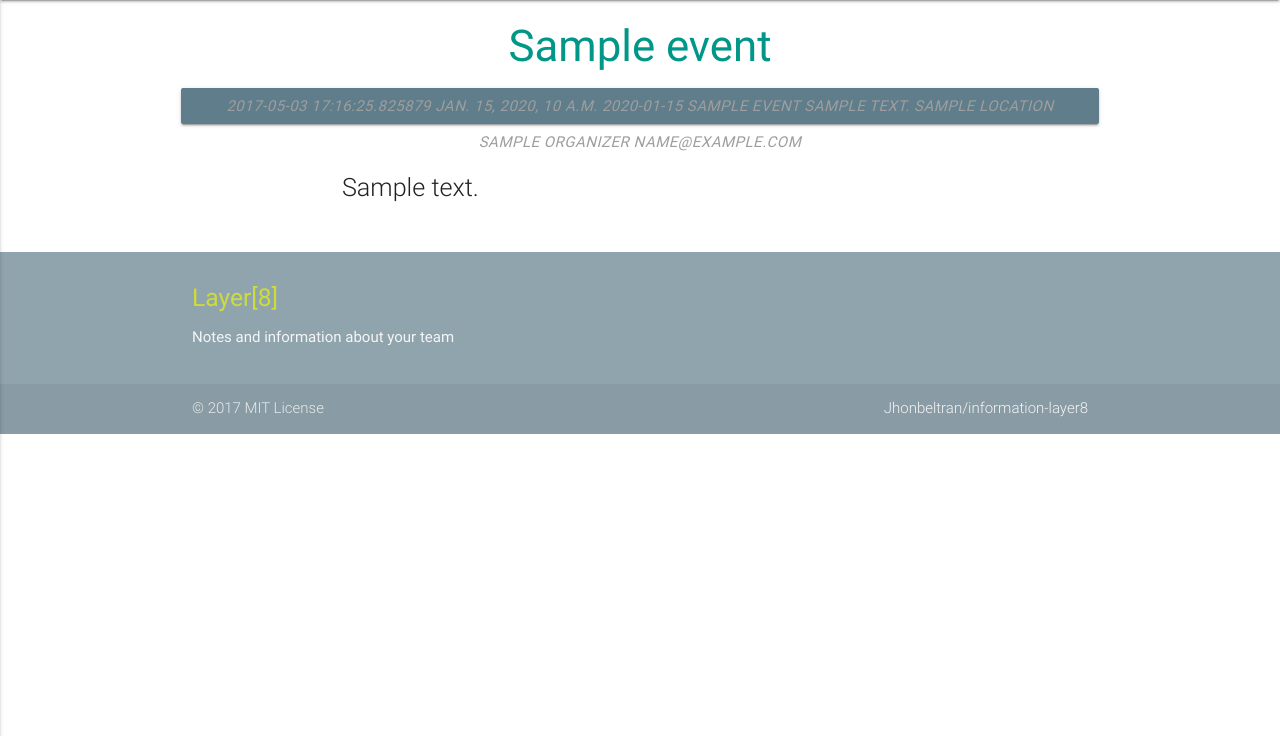
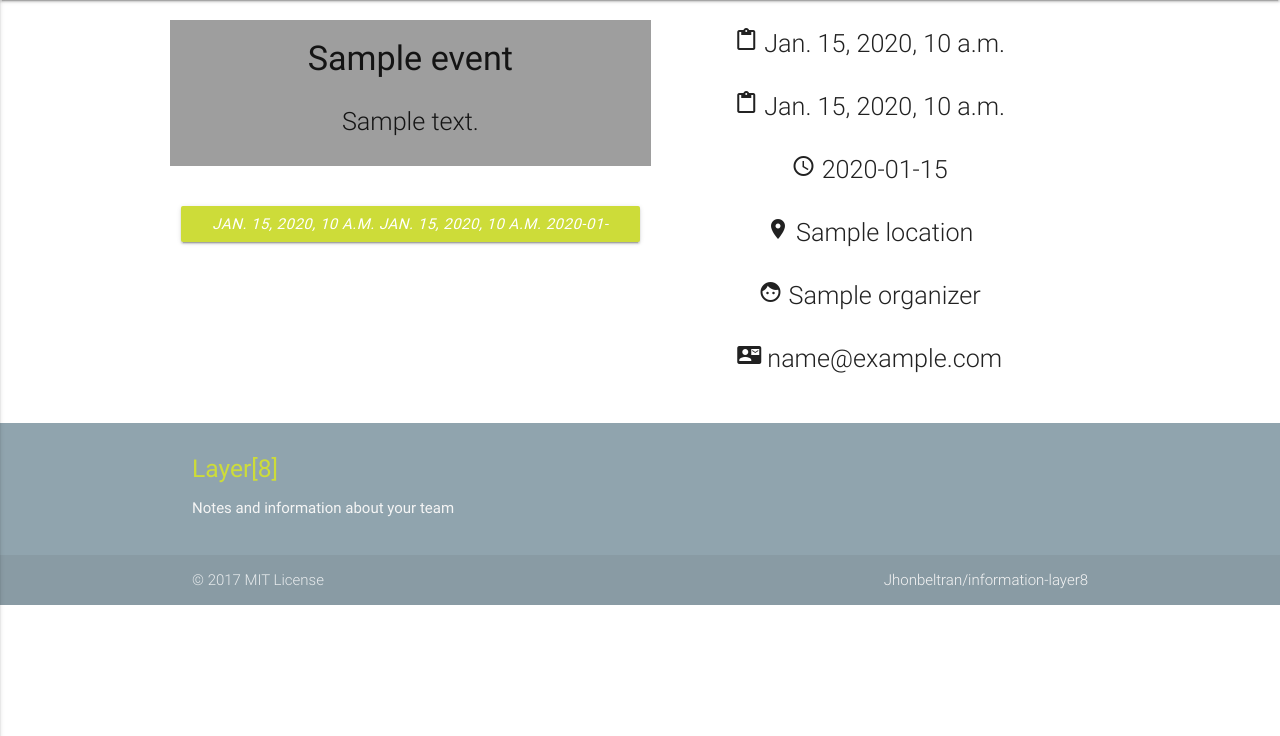
Before and after one commit to Yojanpardo/information-layer8, a Django app: template templates/events/event_detail.html in a window 1280 px wide. Shown: the part 64-800 px from the top of the page. Run offline with Django 3.2, Linux system fonts and the light colour scheme; the template is opened without the code that fills it: most values are stand-ins (such as "Sample title", 1, 10 or a date in 2020); some libraries are stand-ins or nearby versions; some web fonts are replaced.

Commit message:
Edito lista de eventos y actualizo la visual de los detalles de cada evento

```diff
--- a/events/models.py
+++ b/events/models.py
@@ -19,4 +19,4 @@ class Event(models.Model):
         return self.title
 
     class Meta:
-        ordering = ('id',)
+        ordering = ('date_start',)
--- a/templates/events/event_detail.html
+++ b/templates/events/event_detail.html
@@ -5,11 +5,23 @@
 {% block content %}
 	<div class="container">
 		<div class="row center">
-			<h3 class="teal-text">{{ event.title }}</h3>
+			<div class="col s12 m6 ">
+                <div class="row">
+                    <div class="row"></div>
+                    <div class="row grey">
+                        <div class="row"></div>
+                        <h4>{{ event.title }}</h4>
+                        <p class="flow-text">
+                            {{ event.description }}
+                        </p>
+                    </div>
+
+                </div>
+                <div class="row">
                    <!-- 3. Place event data -->
-    <span class="addtocalendar btn blue-grey grey-text">
+                    <span class="addtocalendar btn lime ">
                         <var class="atc_event">
-            <var class="atc_date_start">2017-05-03 17:16:25.825879</var>
+                            <var class="atc_date_start">{{ event.date_start }}</var>
                             <var class="atc_date_end">{{ event.date_end }}</var>
                             <var class="atc_timezone">{{ event.timezone }}</var>
                             <var class="atc_title">{{ event.title }}</var>
@@ -20,10 +32,33 @@
                         </var>
                     </span>
                 </div>
-		<div class="row center">
+
+            </div>
+
 			<div class="col s12 m6">
 				<p class="flow-text">
-					{{ event.description }}
+                    <i class="material-icons">content_paste</i>
+					{{ event.date_start }}
+				</p>
+                <p class="flow-text">
+                    <i class="material-icons">content_paste</i>
+                    {{ event.date_end }}
+                </p>
+                <p class="flow-text">
+                    <i class="material-icons">access_time</i>
+                    {{ event.timezone }}
+                </p>
+                <p class="flow-text">
+                    <i class="material-icons">location_on</i>
+                    {{ event.location }}
+                </p>
+                <p class="flow-text">
+                    <i class="material-icons">face</i>
+                    {{ event.organizer }}
+                </p>
+                <p class="flow-text">
+                    <i class="material-icons">contact_mail</i>
+                    {{ event.email }}
                 </p>
 			</div>
 		</div>
```
Also changed, not shown: templates/events/event_list.html (+13 -4 lines), events/migrations/0012_auto_20170506_2309.py (added). Lines whose indentation alone changed are shown as unchanged.
